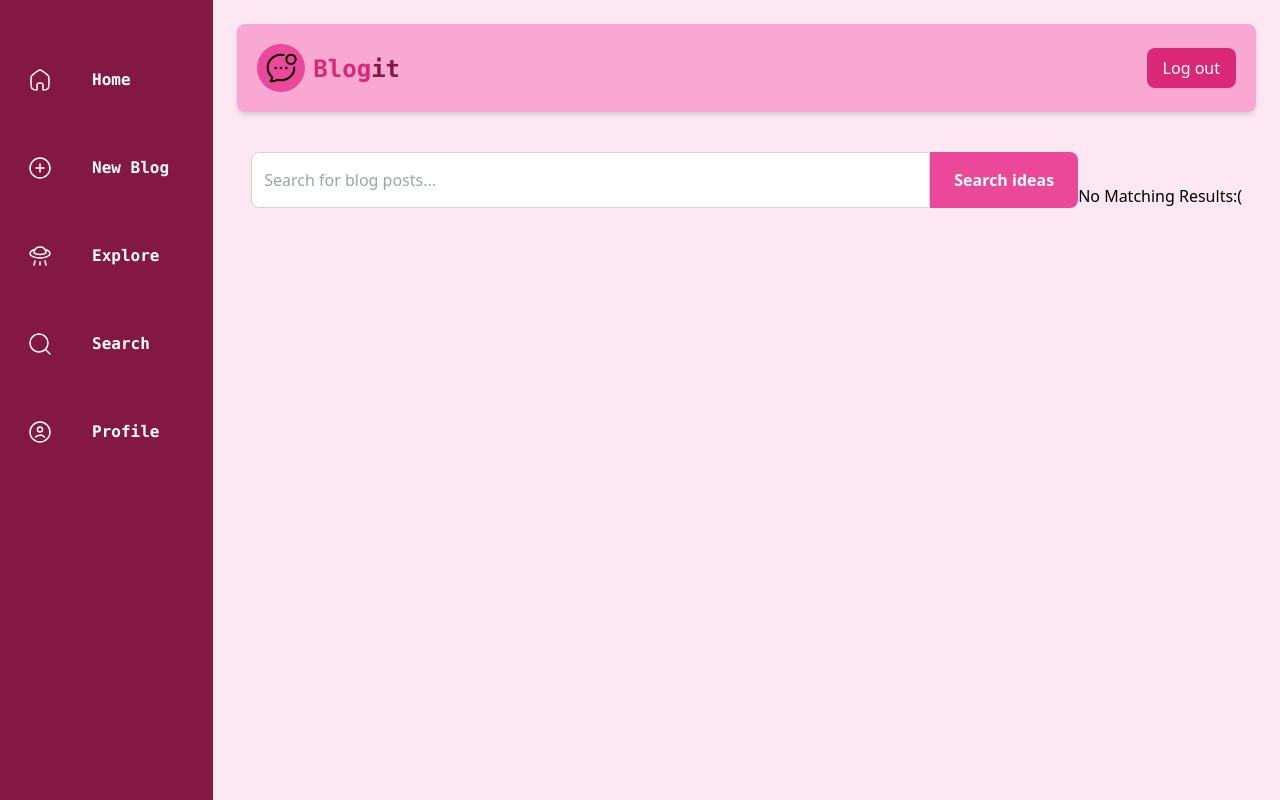
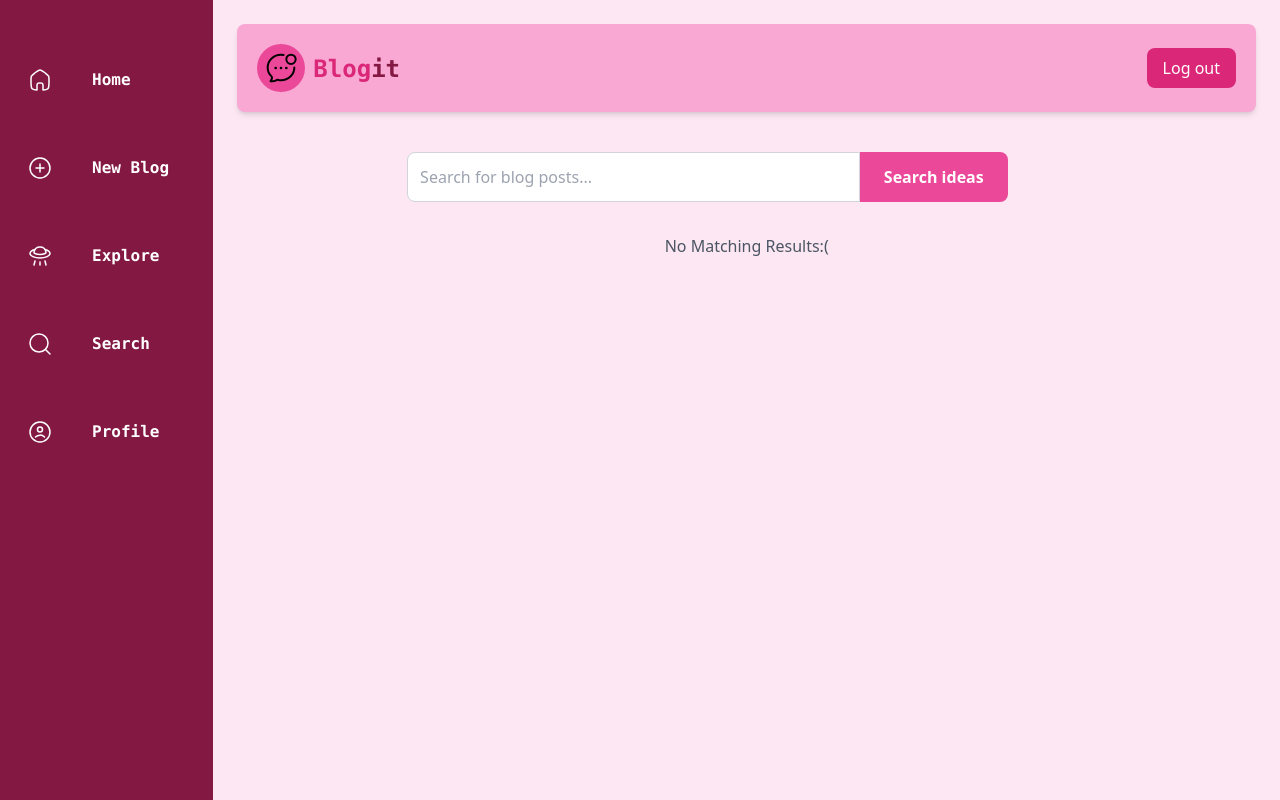
Before and after one commit to Siddhi-sahu/blog-it, a React (Vite) app in the folder frontend/: page /search in a window 1280 px wide. Built offline with nearby package versions, Linux system fonts and the light colour scheme; sample sign-in values are in the browser's storage.

Commit message:
improved styling of serach page

```diff
--- a/frontend/src/pages/Search.jsx
+++ b/frontend/src/pages/Search.jsx
@@ -11,7 +11,7 @@ const Search = () => {
 
   useEffect(() => {
     const fetchResults = async () => {
-      if (query.length === 0) {
+      if (query.trim() === "") {
         setResults([]);
         return;
       }
@@ -56,7 +56,8 @@ const Search = () => {
       <Sidebar />
       <div className="col-span-4 md:col-span-10 bg-pink-100 p-6 overflow-y-auto">
         <Navbar />
-        <div className="flex justify-center mt-10">
+        <div className="flex flex-col items-center mt-10">
+          <div className="w-full md:w-2/3 flex">
             <input
               type="text"
               placeholder="Search for blog posts..."
@@ -67,23 +68,29 @@ const Search = () => {
             <button className="bg-pink-500 hover:bg-pink-600 text-white font-semibold px-6 py-3 rounded-r-lg">
               Search ideas
             </button>
+          </div>
 
           {loading && <div className="mt-8 text-center">loading...</div>}
           {error && <p className="text-red-600 text-center mt-4">{error}</p>}
 
-          <div className="mt-8">
+          <div className="mt-8 w-full md:w-2/3">
             {results.length > 0
               ? results.map((blog) => (
-                  <div key={blog._id}>
+                  <div
+                    key={blog._id}
+                    className="bg-white p-4 rounded-lg shadow mb-4"
+                  >
                     <h2>{blog.title}</h2>
-                    <p>
+                    <p className="text-gray-600">
                       By {blog.author.firstName} {blog.author.lastName}
                     </p>
-                    <p>{blog.blog}</p>
+                    <p className="text-gray-800">{blog.blog}</p>
                   </div>
                 ))
               : !loading && (
-                  <div className="block">No Matching Results{":("}</div>
+                  <div className="text-center text-gray-600">
+                    No Matching Results{":("}
+                  </div>
                 )}
           </div>
         </div>
```
Lines whose indentation alone changed are shown as unchanged.
